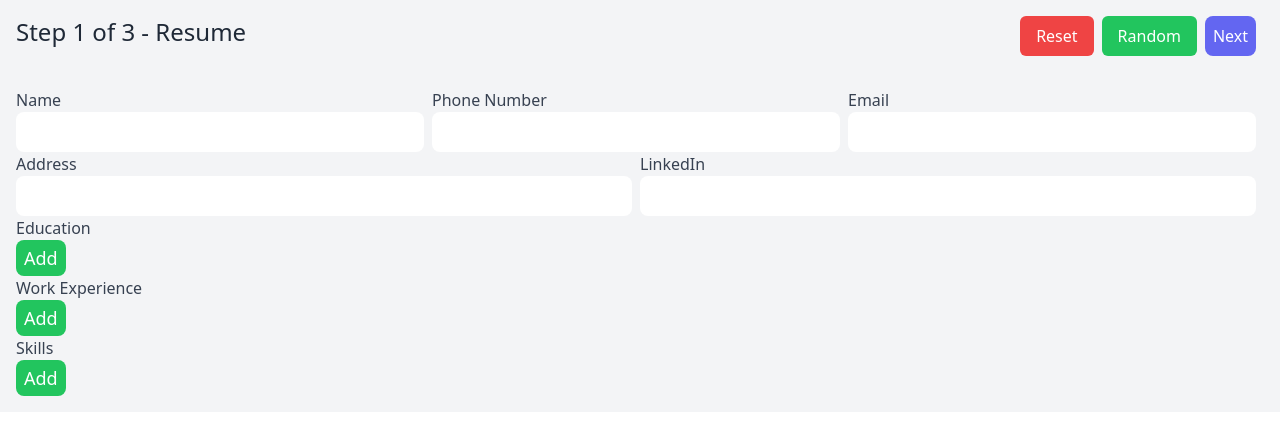
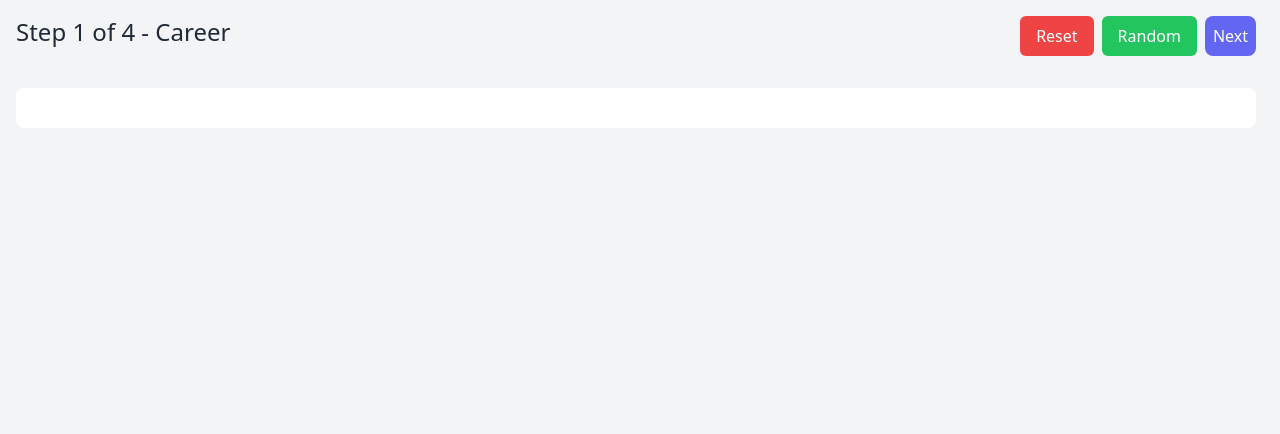
Before and after one commit to mcai/career_coach, a Next.js app: page / in a window 1280 px wide. Shown: the top 434 px of the page. Built offline with nearby package versions, Linux system fonts and the light colour scheme.

Commit message:
Update files.

```diff
--- /dev/null
+++ b/pages/career.tsx
@@ -0,0 +1,42 @@
+import React from "react";
+
+// properties for the CareerPage component
+export interface CareerPageProps {
+  career: string;
+  setCareer: (career: string) => void;
+}
+
+// state for the CareerPage component
+export interface CareerPageState {
+}
+
+// the CareerPage component
+export class CareerPage extends React.Component<CareerPageProps, CareerPageState> {
+  constructor(props: CareerPageProps) {
+    super(props);
+
+    this.state = {
+    };
+  }
+
+  // function to render the component
+  render() {
+    return (
+      <div className="h-screen custom-form">
+        <div>
+          <div className="custom-form-group">
+            <div className="custom-form-group-full">
+              <input
+                className="custom-form-input"
+                id="career"
+                name="career"
+                value={this.props.career}
+                onChange={event => {this.props.setCareer(event.target.value)}}
+              />
+            </div>
+          </div>
+        </div>
+      </div>
+    );
+  };
+}
--- a/pages/index.tsx
+++ b/pages/index.tsx
@@ -5,6 +5,7 @@ import { CoachResume } from "../models/resume";
 import { JobPage } from "./job";
 import { ResumePage } from "./resume";
 import { CoverLetterPage } from "./cover_letter";
+import { CareerPage } from "./career";
 
 // properties for the Index component
 export interface IndexProps {
@@ -128,17 +129,16 @@ export default class Index extends React.Component<IndexProps, IndexState> {
     }
   }
 
-  async fetchResume() {
+  async fetchCareer() {
     await this.fetch(
       "/api/career",
       {},
       'career',
       career => this.setCareer(career)
     )
+  }
 
-    // pause for 1 second to allow the career to be set
-    await new Promise(resolve => setTimeout(resolve, 1000));
-
+  async fetchResume() {
     await this.fetch(
       "/api/resume",
       {
@@ -213,12 +213,15 @@ export default class Index extends React.Component<IndexProps, IndexState> {
   handleRandom() {
     switch (this.state.stepIndex) {
       case 0:
+        this.fetchCareer();
+        break;
+      case 1:
         this.fetchResume();
         break;
-      case 1:
+      case 2:
         this.fetchJob();
         break;
-      case 2:
+      case 3:
         this.fetchCoverLetter();
         break;
       default:
@@ -230,6 +233,8 @@ export default class Index extends React.Component<IndexProps, IndexState> {
   handleReset() {
     switch (this.state.stepIndex) {
       case 0:
+        this.setCareer("");
+      case 1:
         this.setResume({
           name: "",
           phoneNumber: "",
@@ -241,7 +246,7 @@ export default class Index extends React.Component<IndexProps, IndexState> {
           skills: [],
         });
         break;
-      case 1:
+      case 2:
         this.setJob({
           title: "",
           company: "",
@@ -254,7 +259,7 @@ export default class Index extends React.Component<IndexProps, IndexState> {
           type: "",
         });
         break;
-      case 2:
+      case 3:
         this.setCoverLetter("");
         break;
       default:
@@ -265,6 +270,13 @@ export default class Index extends React.Component<IndexProps, IndexState> {
   // function to render the component
   render() {
     const steps: {title: string, component: React.ReactNode}[] = [
+      {
+        title: 'Career',
+        component: <CareerPage
+          career={this.state.career}
+          setCareer={(career) => this.setCareer(career)}
+        />
+      },
       {
         title: 'Resume',
         component: <ResumePage
```
